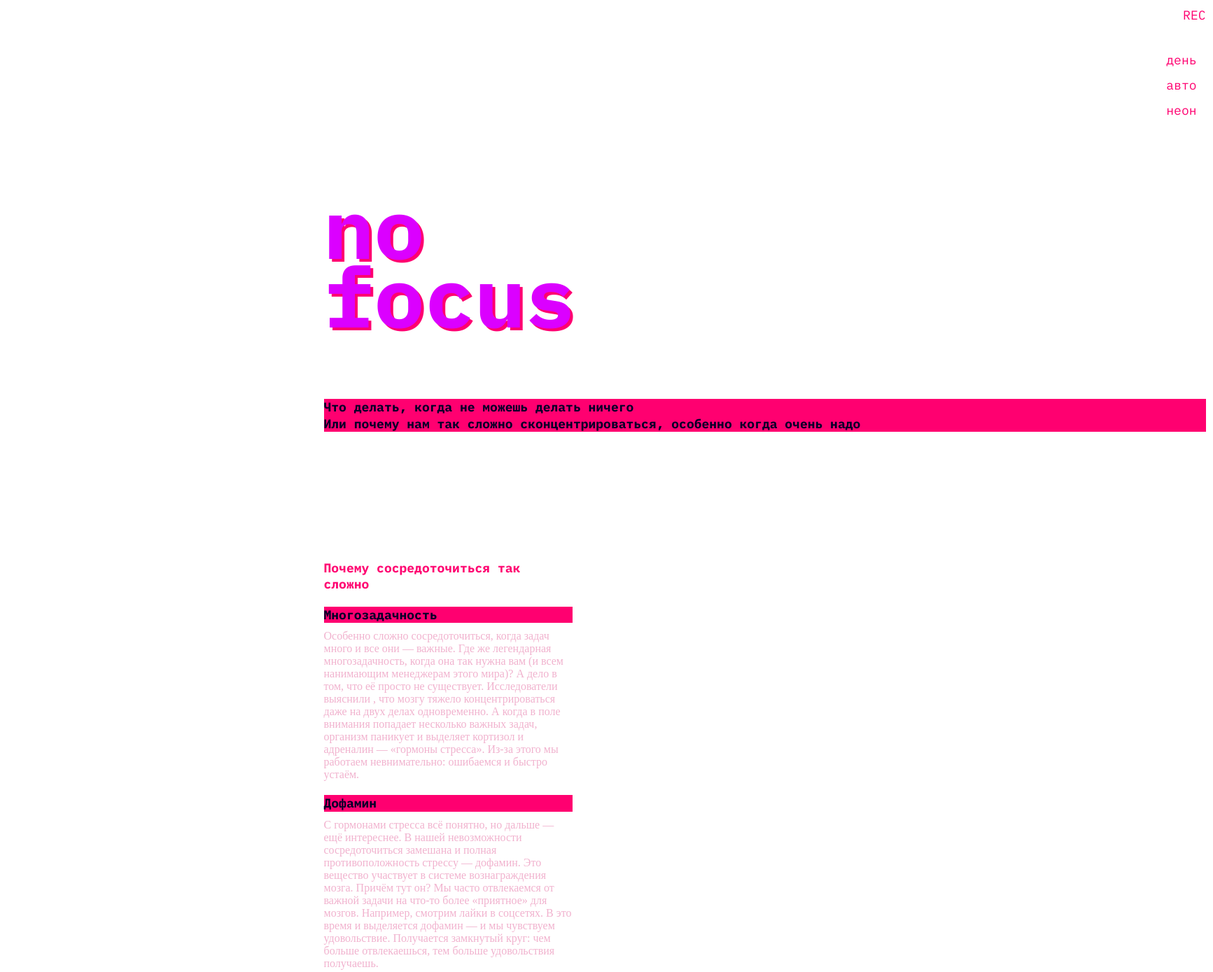
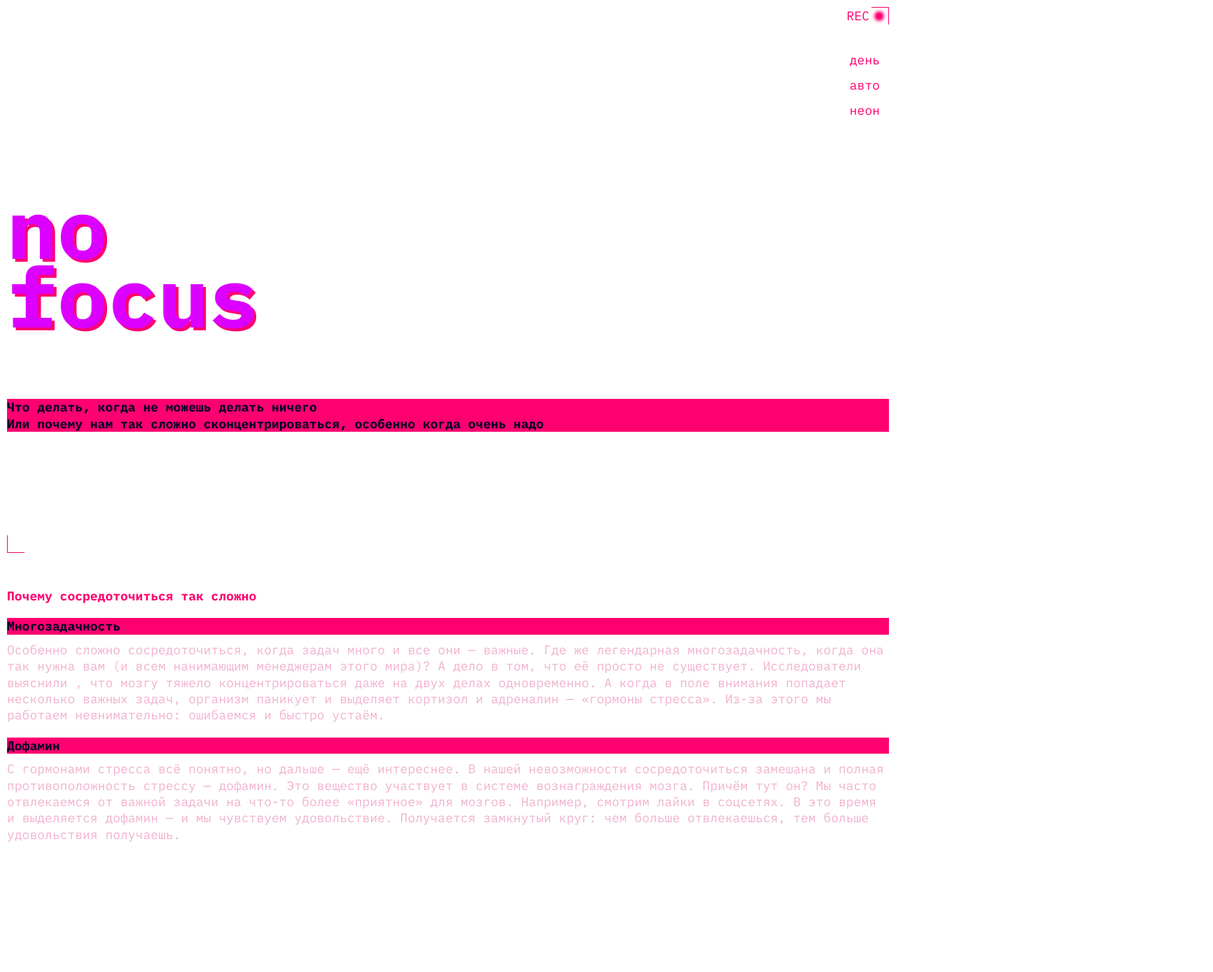
Before and after one commit to itsbestusername/slozhno-sosredotochitsya, a plain HTML site: page index.html in a window 1280 px wide. Shown: the top 1389 px of the page at 70% size, 1733 px wide, since content can reach past the window. Drawn offline with Linux system fonts and the light colour scheme.

Commit message:
do header

```diff
--- a/index.html
+++ b/index.html
@@ -4,20 +4,20 @@
     <meta charset="UTF-8" />
     <meta http-equiv="X-UA-Compatible" content="IE=edge" />
     <meta name="viewport" content="width=device-width, initial-scale=1.0" />
-    <meta name="color-scheme" content="dark light">
+    <meta name="color-scheme" content="dark light" />
     <title>Сложно сосредоточиться</title>
-    <link rel="icon" href="./images/favicon.ico">
-    <link rel="stylesheet" href="./fonts/fonts.css">
-    <link rel="stylesheet" href="./styles/globals.css">
-    <link rel="stylesheet" href="./styles/variables.css">
-    <link rel="stylesheet" href="./styles/style.css">
-    <link rel="stylesheet" href="./styles/dark.css">
-    <link rel="stylesheet" href="./styles/light.css">
+    <link rel="icon" href="./images/favicon.ico" />
+    <link rel="stylesheet" href="./fonts/fonts.css" />
+    <link rel="stylesheet" href="./styles/globals.css" />
+    <link rel="stylesheet" href="./styles/variables.css" />
+    <link rel="stylesheet" href="./styles/style.css" />
+    <link rel="stylesheet" href="./styles/dark.css" />
+    <link rel="stylesheet" href="./styles/light.css" />
   </head>
   <body class="page">
     <header class="header decorated-zone">
       <div class="header__decorate">
-        <p class="header__decorate-text">REC</p>
+        <p class="header__decorate-text" aria-hidden="true">REC</p>
       </div>
       <nav class="header__theme-menu">
         <ul class="header__theme-menu-list">
@@ -46,11 +46,13 @@
         </ul>
       </nav>
       <section class="header__title">
-        <h1 class="header__title-text">no<br>focus</h1>
+        <h1 class="header__title-text">no<br />focus</h1>
       </section>
       <section class="header__main">
-        <p class="title-decor">Что делать, когда не можешь делать ничего
-          <br>Или почему нам так сложно сконцентрироваться, особенно когда очень надо</p>
+        <p class="title-decor">
+          Что делать, когда не можешь делать ничего <br />Или почему нам так
+          сложно сконцентрироваться, особенно когда очень надо
+        </p>
       </section>
     </header>
     <script src="./scripts/script.js"></script>
@@ -60,21 +62,35 @@
         <ul class="cards__list">
           <li class="cards__list-item">
             <h3 class="title-decor">Многозадачность</h3>
-            <p class="cards__list-text">Особенно сложно сосредоточиться, когда задач много и все они — важные. Где же легендарная многозадачность, когда она так нужна вам (и всем нанимающим менеджерам этого мира)? А дело в том, что её просто не существует. Исследователи
+            <p class="cards__list-text">
+              Особенно сложно сосредоточиться, когда задач много и все они —
+              важные. Где же легендарная многозадачность, когда она так нужна
+              вам (и всем нанимающим менеджерам этого мира)? А дело в том, что
+              её просто не существует. Исследователи
               <span class="cards__list-text-accent">выяснили</span>
-              , что мозгу тяжело концентрироваться даже на двух делах одновременно. А когда в поле внимания попадает несколько важных задач, организм паникует и выделяет кортизол и адреналин — «гормоны стресса». Из-за этого мы работаем невнимательно: ошибаемся и быстро устаём.
+              , что мозгу тяжело концентрироваться даже на двух делах
+              одновременно. А когда в поле внимания попадает несколько важных
+              задач, организм паникует и выделяет кортизол и адреналин —
+              «гормоны стресса». Из-за этого мы работаем невнимательно:
+              ошибаемся и быстро устаём.
             </p>
           </li>
           <li class="cards__list-item">
             <h3 class="title-decor">Дофамин</h3>
-            <p class="cards__list-text">С гормонами стресса всё понятно, но дальше — ещё интереснее. В нашей невозможности сосредоточиться замешана и полная противоположность стрессу — дофамин. Это вещество участвует в системе вознаграждения мозга. Причём тут он? Мы часто отвлекаемся от важной задачи на что-то более «приятное» для мозгов. Например, смотрим лайки в соцсетях. В это время и выделяется дофамин — и мы чувствуем удовольствие. Получается замкнутый круг: чем больше отвлекаешься, тем больше удовольствия получаешь.
+            <p class="cards__list-text">
+              С гормонами стресса всё понятно, но дальше — ещё интереснее. В
+              нашей невозможности сосредоточиться замешана и полная
+              противоположность стрессу — дофамин. Это вещество участвует в
+              системе вознаграждения мозга. Причём тут он? Мы часто отвлекаемся
+              от важной задачи на что-то более «приятное» для мозгов. Например,
+              смотрим лайки в соцсетях. В это время и выделяется дофамин — и мы
+              чувствуем удовольствие. Получается замкнутый круг: чем больше
+              отвлекаешься, тем больше удовольствия получаешь.
             </p>
           </li>
         </ul>
       </section>
     </main>
-    <footer class="footer">
-
-    </footer>
+    <footer class="footer"></footer>
   </body>
 </html>
--- a/styles/style.css
+++ b/styles/style.css
@@ -2,18 +2,43 @@
 
 .page {
   /* сохраните в разметке и стилях класс page. На его основе работает скрипт. */
-  max-inline-size: 375px;
+  min-inline-size: 375px;
 }
 
 .header {
   display: grid;
+  position: relative;
   grid-template-rows: 1fr 3fr 6fr 4fr;
   padding: 10px;
   inline-size: 100vw;
   block-size: 100vh;
 }
 
-.decorated-zone {}
+.header::before {
+  content: "";
+  position: absolute;
+  right: 10px;
+  top: 10px;
+  width: 25.038px;
+  height: 24.999px;
+  border-top: 1px solid var(--main-color);
+  border-right: 1px solid  var(--main-color);
+}
+
+
+.header::after {
+  content: "";
+  position: absolute;
+  left: 10px;
+  bottom: 10px;
+  width: 25.038px;
+  height: 24.999px;
+  border-bottom: 1px solid var(--main-color);
+  border-left: 1px solid  var(--main-color);
+}
+
+.decorated-zone {
+}
 
 .header__decorate {
   display: flex;
@@ -23,6 +48,8 @@
 }
 
 .header__decorate-text {
+  display: inline-flex;
+  align-items: center;
   font-family: var(--main-font);
   font-size: 18px;
   font-weight: 400;
@@ -32,33 +59,34 @@ margin-block-end: 40.5px;
 }
 
 .header__decorate-text::after {
-content:"";
-width: 9px;
-height: 9px;
-background-image: url(../images/Ellipse.svg);
-fill: var(--main-text-color);
-filter: drop-shadow(0px 0px 4px var(--main-color));
+  content: "";
+  width: 8px;
+  height: 8px;
+  background-color: var(--main-color);
+  border-radius: 50%;
+  margin-left: 10px;
+  box-shadow: 0px 0px 4px 3px var(--main-color);
+  margin-inline-end: 10px;
 }
 
 .header__theme-menu {
-
 }
 
 .header__theme-menu-list {
   list-style: none;
   display: flex;
   flex-direction: column;
-  gap: 18px;
+  gap: 13px;
 }
 
 .header__theme-menu-item {
   color: var(--main-color);
   text-align: end;
+  min-block-size: 23px;
   font-family: var(--main-font);
   font-size: 18px;
   font-weight: 400;
   line-height: 100%;
-
 }
 
 .header__theme-menu-button {
@@ -68,7 +96,7 @@ line-height: 100%;
 }
 
 .header__theme-menu-button:hover {
-  border: 1px solid rgba(255, 0, 112, 0.40);
+  border: 1px solid rgba(255, 0, 112, 0.4);
 }
 
 .header__theme-menu-button:focus {
@@ -77,14 +105,21 @@ line-height: 100%;
 }
 
 .header__theme-menu-button_active {
-  pointer-events: none
+  pointer-events: none;
 }
 
-.header__theme-menu-button_type_light {}
+.header__theme-menu-button_active:active {
+  border: 1px solid var(--main-color);
+}
 
-.header__theme-menu-button_type_auto {}
+.header__theme-menu-button_type_light {
+}
 
-.header__theme-menu-button_type_dar {}
+.header__theme-menu-button_type_auto {
+}
+
+.header__theme-menu-button_type_dar {
+}
 
 .header__title {
   display: grid;
@@ -104,7 +139,7 @@ line-height: 100%;
 }
 
 .header__main {
-
+  margin-block-end: 56px;
 }
 
 .title-decor {
@@ -126,6 +161,7 @@ font-family: var(--main-font);
   font-size: 18px;
   font-weight: 700;
   line-height: 130%;
+  margin-block-start: 40px;
   margin-block-end: 20px;
 }
 
@@ -144,13 +180,14 @@ margin-block-end: 20px;
 
 .cards__list-text {
   color: var(--card-text);
-  font-family: inherit;
-  font-size: inherit;
-  font-weight: inherit;
-  line-height: inherit;
+  font-family: var(--main-font);
+  font-size: 18px;
+  font-weight: 400;
+  line-height: 130%;
 }
 
-.cards__list-text-accent {}
+.cards__list-text-accent {
+}
 
 .footer {
   inline-size: 100vw;
```
Lines whose indentation alone changed are shown as unchanged.
